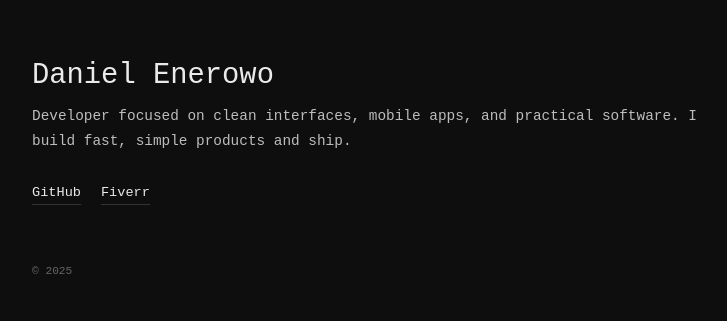
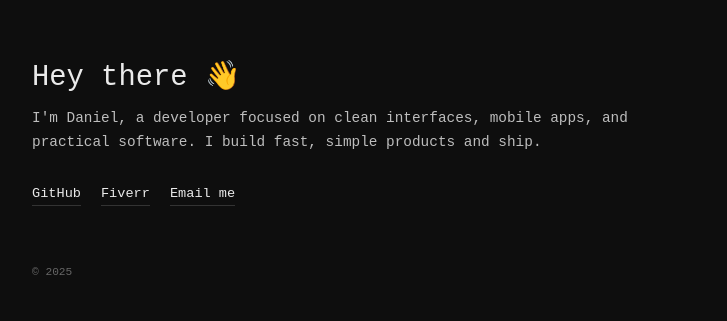
Before and after one commit to enerowodaniel-collab/danielenerowo.github.io, a plain HTML site: page index.html in a window 1280 px wide. Shown: the part 232-553 px from the top of the page, without its empty margins (272-999 px from the left). Drawn offline with Linux system fonts and the light colour scheme; a web font is replaced by a local one.

Commit message:
Update index.html

```diff
--- a/index.html
+++ b/index.html
@@ -70,15 +70,18 @@
 </head>
 <body>
   <div class="container">
-    <h1>Daniel Enerowo</h1>
+    <h1>Hey there 👋</h1>
     <p>
-      Developer focused on clean interfaces, mobile apps, and practical software.
+      I'm Daniel, a developer focused on clean interfaces, mobile apps, and practical software.
       I build fast, simple products and ship.
     </p>
 
     <div class="links">
-      <a href="https://github.com/" target="_blank">GitHub</a>
-      <a href="https://www.fiverr.com/" target="_blank">Fiverr</a>
+      <a href="https://github.com/enerowodaniel-collab" target="_blank">GitHub</a>
+      <a href="https://www.fiverr.com/sellers/daniel_enerowo/edit" target="_blank">Fiverr</a>
+      <a href="mailto:frncspls@gmail.com?subject=Inquiry&body=Hi%20Daniel,%0A%0AI'm%20reaching%20out%20about...">
+  Email me
+</a>
     </div>
 
     <footer>
```
